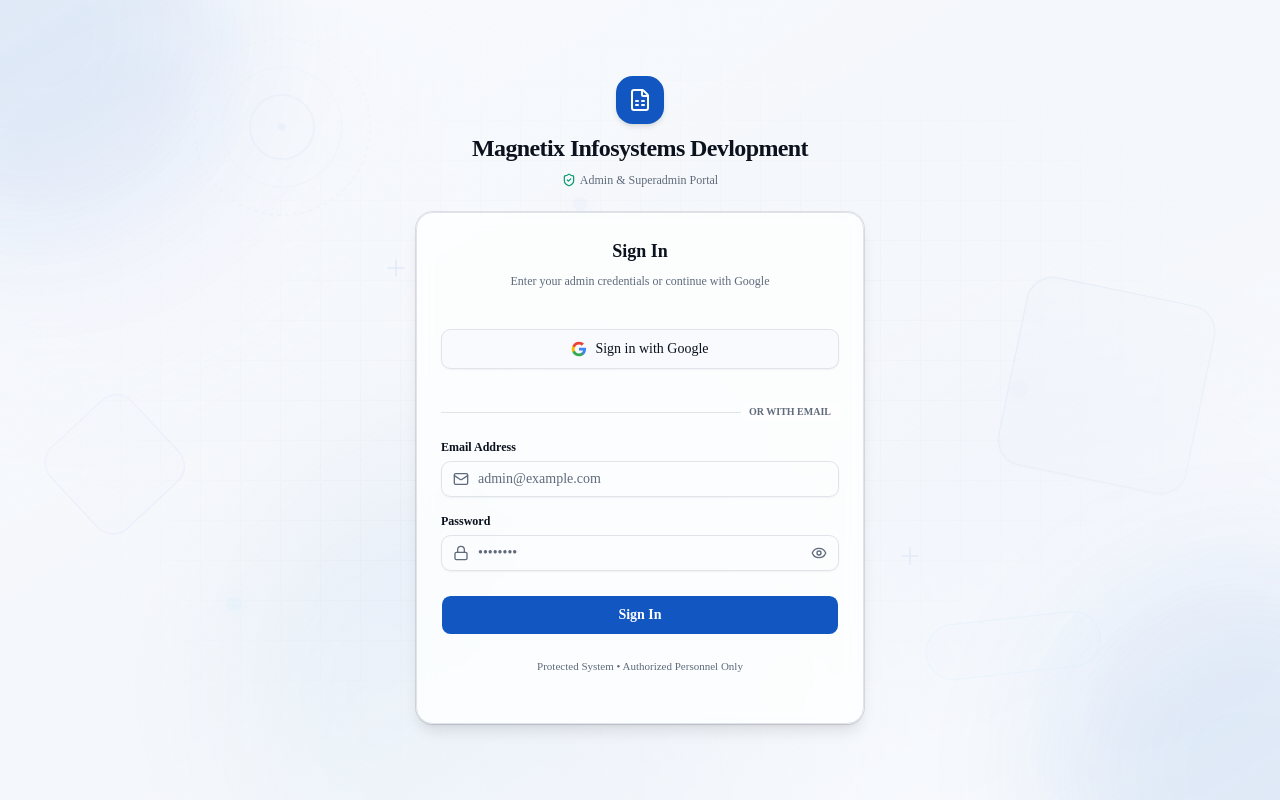
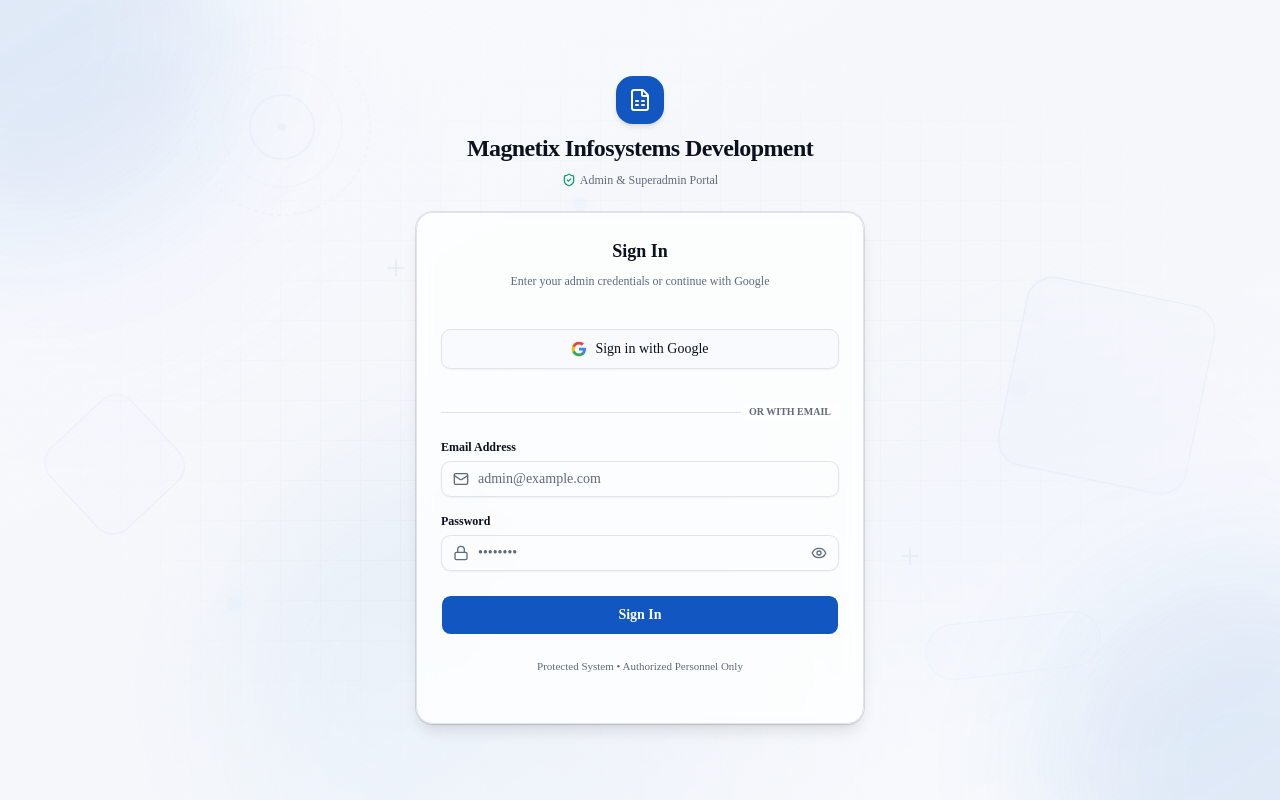
Before and after one commit to dshamshee/rfp_dashboard, a Next.js app: page /login in a window 1280 px wide. Built offline with nearby package versions, Linux system fonts and the light colour scheme.

Commit message:
fix some typo

```diff
--- a/app/login/page.tsx
+++ b/app/login/page.tsx
@@ -107,7 +107,7 @@
             <FileSpreadsheet className="size-6" />
           </div>
           <h1 className="text-2xl font-bold tracking-tight text-foreground">
-            Magnetix Infosystems Devlopment
+            Magnetix Infosystems Development
           </h1>
           <p className="text-xs text-muted-foreground font-medium flex items-center gap-1">
             <ShieldCheck className="size-3.5 text-emerald-600 dark:text-emerald-400" />
--- a/components/footer.tsx
+++ b/components/footer.tsx
@@ -3,7 +3,7 @@
     <div className="z-20 w-full border-t border-border/50 bg-background/80 backdrop-blur-xl supports-[backdrop-filter]:bg-background/60 print:hidden">
       <div className="mx-4 flex h-14 items-center justify-between sm:mx-8">
         <p className="text-xs font-medium text-muted-foreground md:text-sm">
-          &copy; {new Date().getFullYear()} Magnetix Infosystems Devlopment Pvt Ltd. All rights reserved.
+          &copy; {new Date().getFullYear()} Magnetix Infosystems Development Pvt Ltd. All rights reserved.
         </p>
         <p className="text-xs font-medium text-muted-foreground md:text-sm">
           Developed by Danish Shamshee
```
